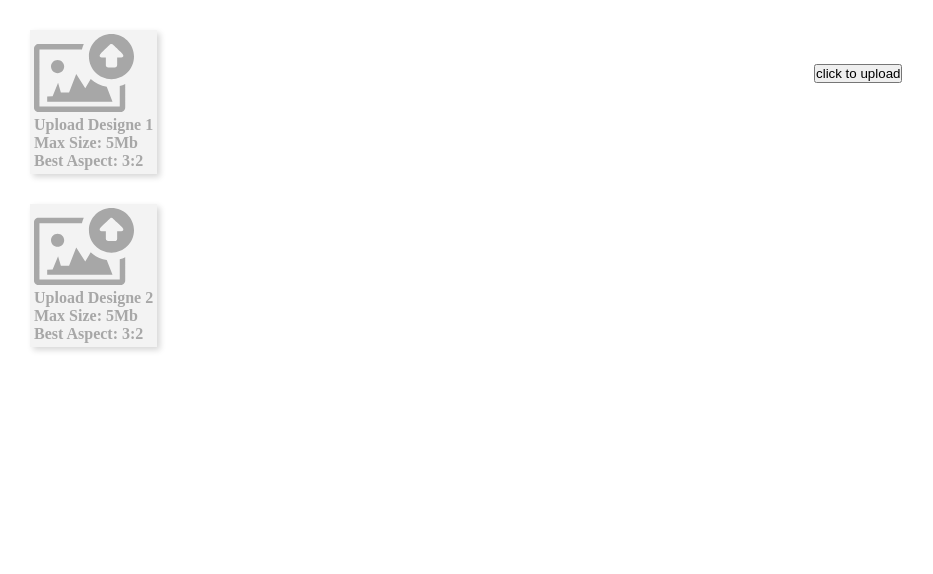
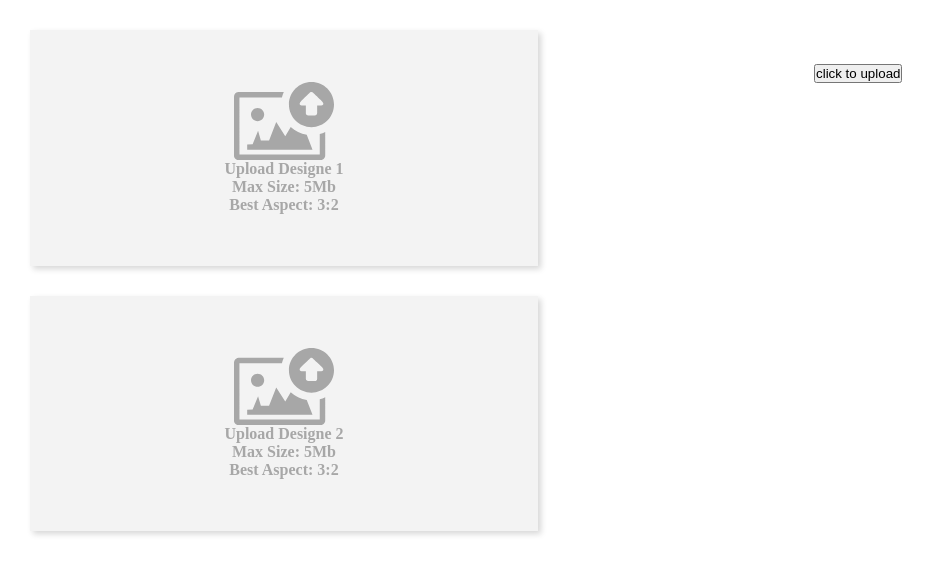
Before and after one commit to chingu-voyages/v40-geckos-team-19, a React (Create React App) app: page /voting in a window 1280 px wide. Shown: the top 574 px of the page, without its empty margins (18-951 px from the left). Built offline with nearby package versions, Linux system fonts and the light colour scheme.

Commit message:
votingPage-previewImage-dimensions-corrected

```diff
--- a/src/Components/VotingPage/Dropzone.css
+++ b/src/Components/VotingPage/Dropzone.css
@@ -38,6 +38,15 @@
   align-items: center;
   font-weight: 600;
   color: rgb(167, 167, 167);
+}
+
+.dropzonePlaceholderContainer{
+  padding: 3rem;
+  display: flex;
+  flex-direction: column;
+  justify-content: center;
+  align-items: center;
+  min-width: 500px;
 }
 
 .previewImageContainer {
--- a/src/Components/VotingPage/Dropzone.jsx
+++ b/src/Components/VotingPage/Dropzone.jsx
@@ -6,7 +6,7 @@
 export default function Dropzone(props) {
   const [firebaseImage, setFirebaseImage] = useState(null);
   const [imageLoaded, setImageLoaded] = useState(false);
-  const isVotingPage = props.pagemode === "voting";
+  const isVotingPage = props.pageMode === "voting";
 
   const onDrop = useCallback((acceptedFiles) => {
     props.setdropimage(
@@ -154,7 +154,7 @@
               ) : props.preview ? (
                 showPreveiw
               ) : (
-                <div>
+                <div className="dropzonePlaceholderContainer">
                   <img style={{ width: "100px" }} src={ImageUpload} alt="" />
                   <div>Upload Designe {props.designNumber}</div>
                   <div>Max Size: 5Mb</div>
--- a/src/Components/VotingPage/VotingPage.jsx
+++ b/src/Components/VotingPage/VotingPage.jsx
@@ -102,6 +102,7 @@
     await setDoc(doc(db, "images", generatedPageUrl), {
       timestamp: serverTimestamp(),
       userID: "12345",
+      votingPageUrl: generatedPageUrl,
       design1Votes: 0,
       design2Votes: 0,
     });
```
